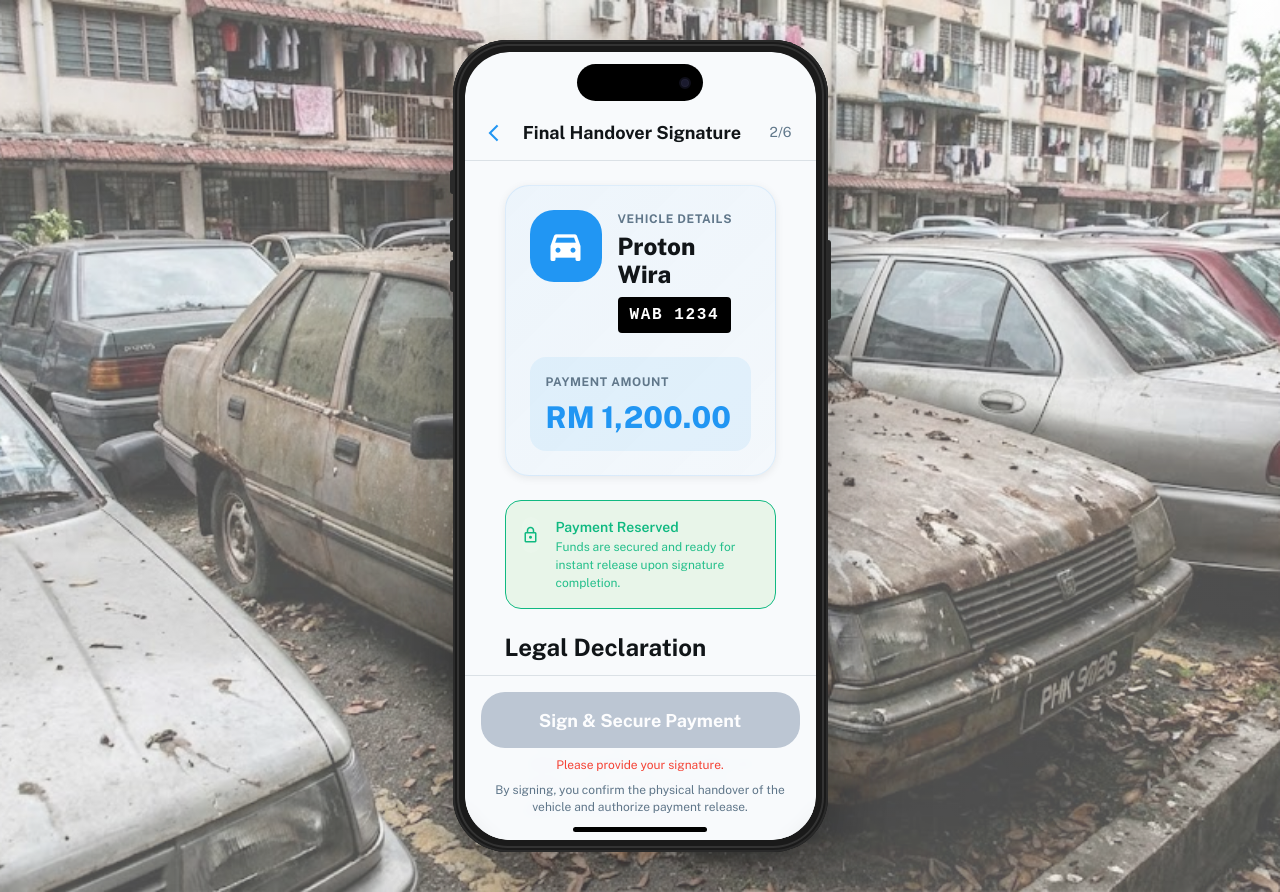
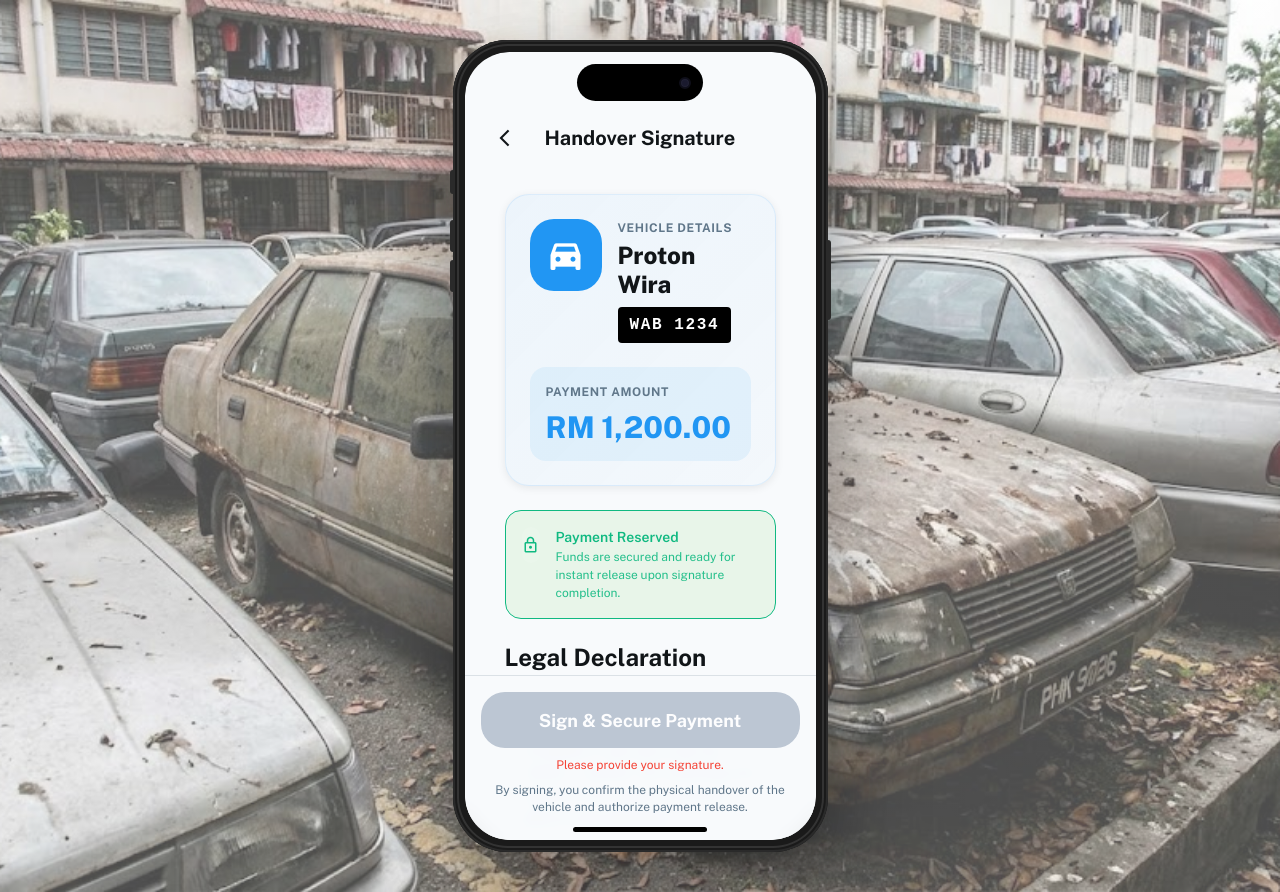
Before and after one commit to naimmazni/scrap2go, a Next.js app: page /ownership-transfer in a window 1280 px wide. Built offline with nearby package versions, Linux system fonts and the light colour scheme.

Commit message:
fix: replace custom header with PageHeader component in OwnershipTransferScreen for improved consistency

```diff
--- a/src/components/screens/OwnershipTransferScreen.tsx
+++ b/src/components/screens/OwnershipTransferScreen.tsx
@@ -12,6 +12,7 @@ import {
   ScrollableContent,
   FixedBottomContainer,
   SectionTitle,
+  PageHeader,
 } from '@/components/ui';
 
 const OwnershipTransferScreen: React.FC = () => {
@@ -119,45 +120,11 @@ const OwnershipTransferScreen: React.FC = () => {
 
   return (
     <ScreenContainer>
-      {/* Header */}
-      <div style={{
-        position: 'sticky',
-        top: 0,
-        zIndex: 30,
-        display: 'flex',
-        alignItems: 'center',
-        justifyContent: 'space-between',
-        padding: `${theme.spacing.md} ${theme.spacing.lg}`,
-        backgroundColor: withOpacity(theme.colors.backgroundLight, 0.95),
-        borderBottom: `1px solid ${withOpacity(theme.colors.borderLight, 1)}`
-      }}>
-        <button
-          onClick={() => router.back()}
-          style={{
-            display: 'flex',
-            alignItems: 'center',
-            color: theme.colors.primary,
-            border: 'none',
-            background: 'none',
-            padding: 0,
-            cursor: 'pointer'
-          }}
-        >
-          <Icon name="arrow_back_ios" size={20} />
-        </button>
-        <h1 style={{
-          fontSize: theme.fontSizes.lg,
-          fontWeight: theme.fontWeights.bold,
-          color: theme.colors.textPrimary,
-          textAlign: 'center',
-          flex: 1,
-        }}>
-          Final Handover Signature
-        </h1>
-        <div style={{ width: 36, textAlign: 'right', color: theme.colors.textSecondary, fontSize: theme.fontSizes.sm }}>
-          2/6
-        </div>
-      </div>
+      <PageHeader
+        title="Handover Signature"
+        showBack
+        onBack={() => router.back()}
+      />
 
       <ScrollableContent bottomPadding={140}>
         <div style={{ padding: theme.spacing.lg, paddingTop: theme.spacing.sm, display: 'flex', flexDirection: 'column', gap: theme.spacing.lg }}>
```
